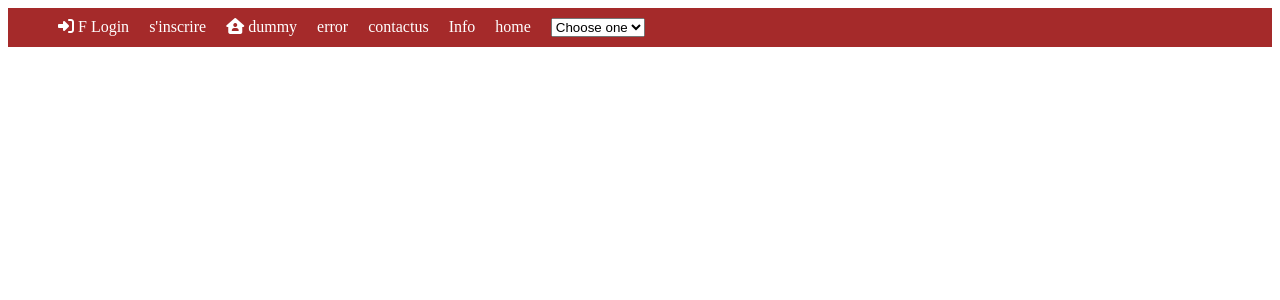
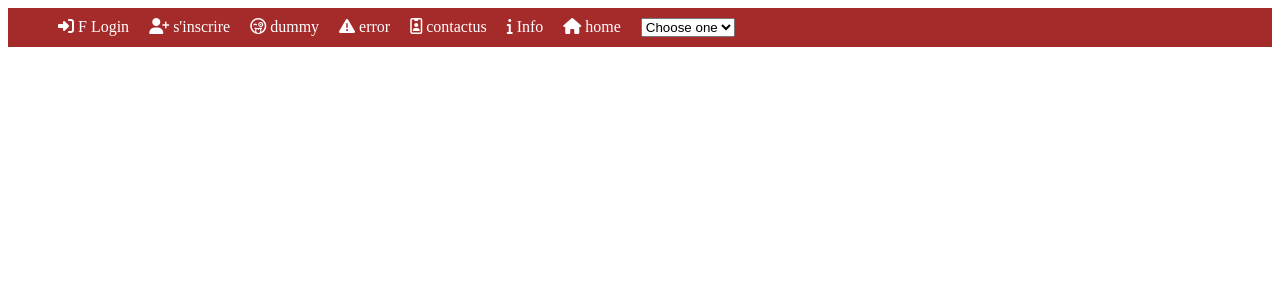
Before and after one commit to RamyaAmarnath/angular-ivy-7wg16t, an Angular app: page / in a window 1280 px wide. Shown: the top 300 px of the page. Built offline with nearby package versions, Linux system fonts and the light colour scheme.

Commit message:
1 file modified

```diff
--- a/src/app/Components/navbar/navbar.component.html
+++ b/src/app/Components/navbar/navbar.component.html
@@ -1,28 +1,28 @@
 <nav>
 	<ul>
 		<li><a routerLink="/login">
-			<i class="fas fa-sign-in-alt"></i>	{{'login' | language}}
+				<i class="fas fa-sign-in-alt"></i> {{'login' | language}}
 			</a></li>
 		<li><a routerLink="/signup">
-				{{'signup' | language}}
+				<i class="fas fa-user-plus"></i> {{'signup' | language}}
 				<!-- {{'username' | language}},
 				{{'password' | language}},
 				{{'retype password' | language}} -->
 			</a></li>
 		<li><a routerLink="/dummy">
-				<i class="fas fa-house-user"></i> dummy
+				<i class="far fa-grin-tongue-wink"></i> dummy
 			</a></li>
 		<li><a routerLink="/error">
-				error
+				<i class="fas fa-exclamation-triangle"></i> error
 			</a></li>
 		<li><a>
-				contactus
+				<i class="far fa-id-badge"></i> contactus
 			</a></li>
 		<li><a>
-				Info
+			<i class="fas fa-info"></i>	Info
 			</a></li>
 		<li><a>
-				home
+				<i class="fas fa-home"></i> home
 			</a></li>
 		<li>
 			<select (change)="changeLanguage()">
```
